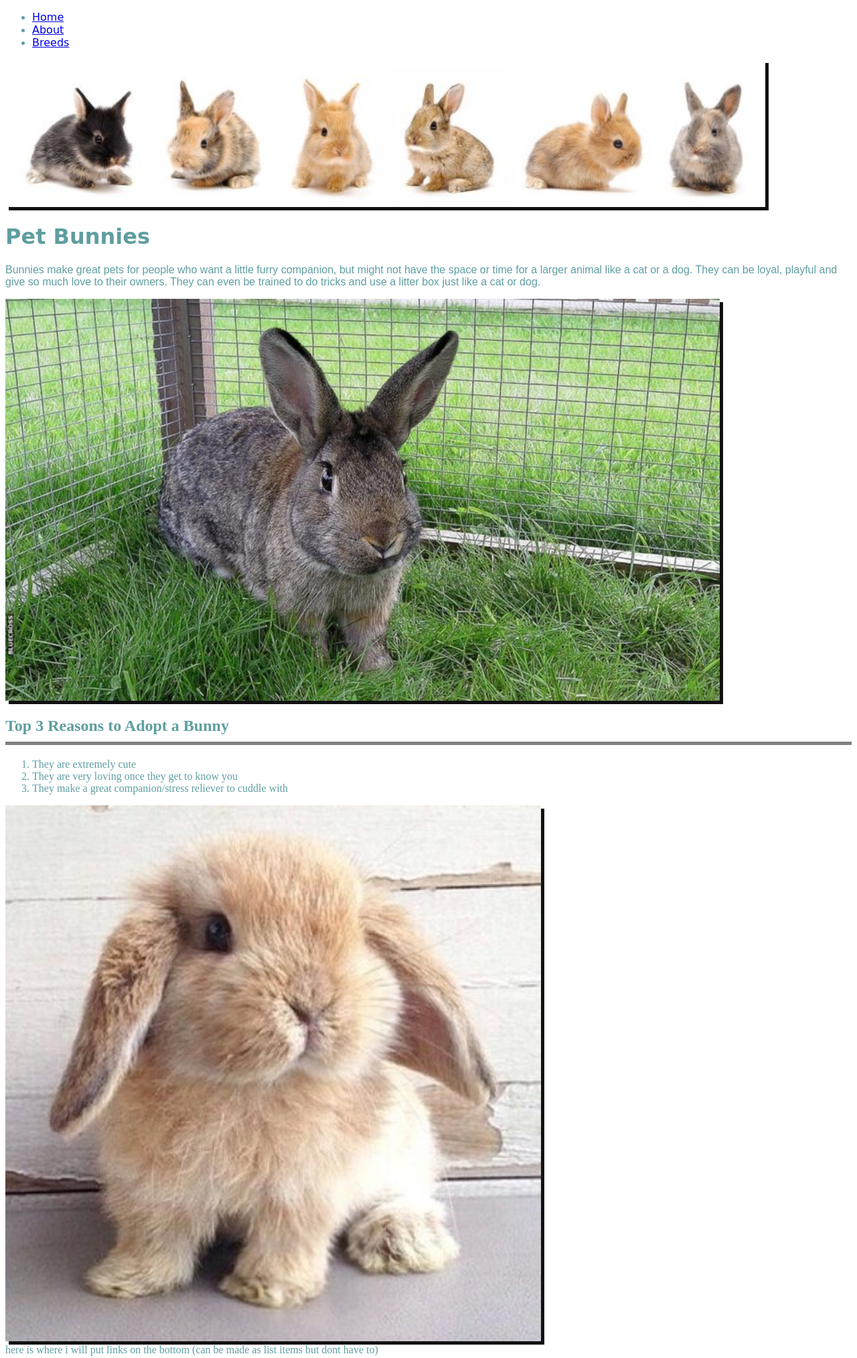
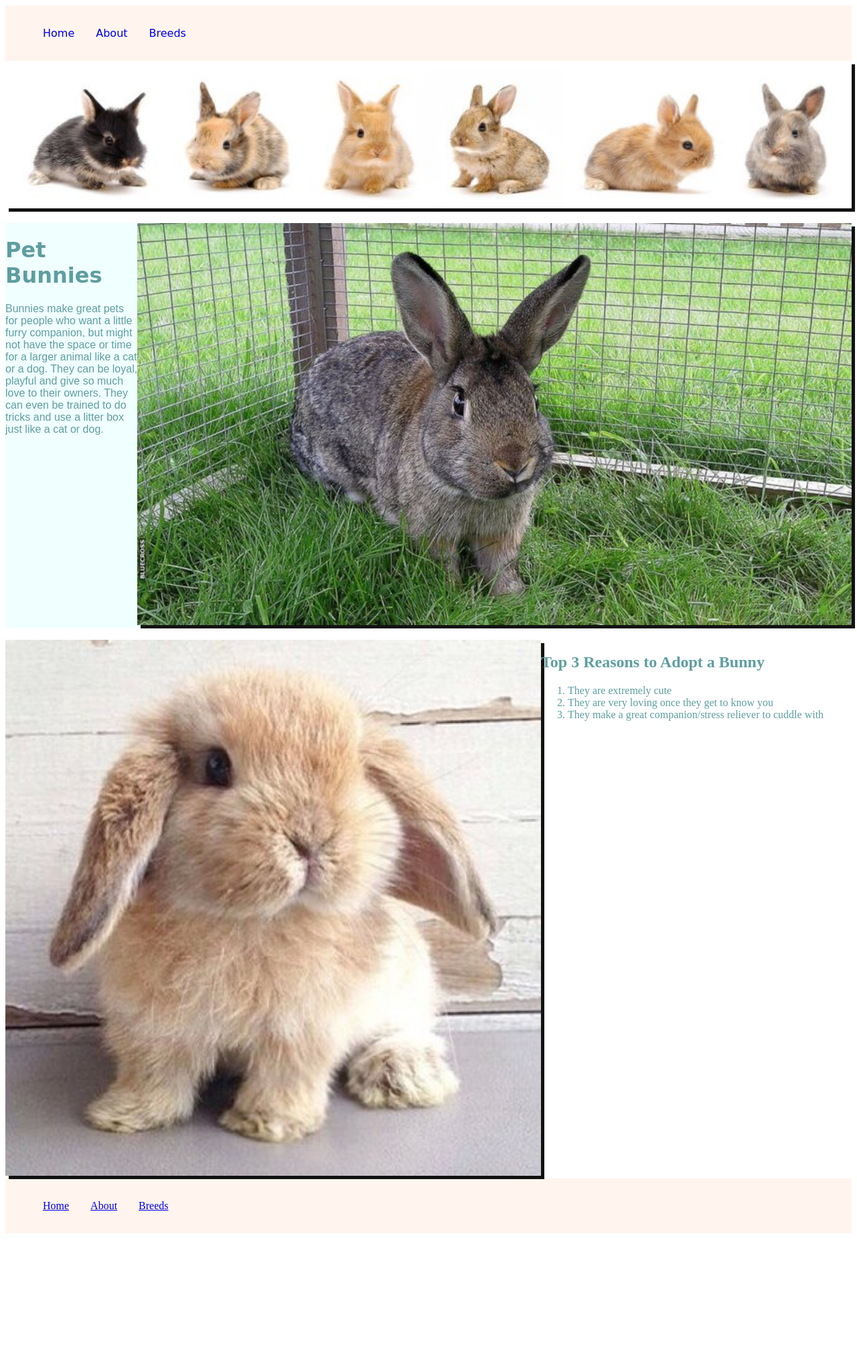
Before and after one commit to jkrueggs/assignment3, a plain HTML site: page index.html in a window 1280 px wide. Shown: the whole page at 67% size. After the commit the page ends 1849 px from the top, so only its background shows below. Drawn offline with Linux system fonts and the light colour scheme.

Commit message:
added flexbox

```diff
--- a/css/styles.css
+++ b/css/styles.css
@@ -1,5 +1,53 @@
 html {
     color: cadetblue
+}
+
+header {
+    display: flex;
+/*    flex-direction: column;*/
+    text-decoration: none;
+    justify-content: flex-end;
+    align-items: center;
+    background-color: seashell;
+}
+
+header nav {
+    flex: 1;
+}
+
+header nav ul {
+    display: flex;
+    justify-content: space-around;
+}
+
+header nav li {
+    list-style-type: none;
+    padding: 1em;
+}
+
+nav {
+    display: flex;
+    list-style-type: none;
+    justify-content: space-between;
+}
+
+footer {
+    display: flex;
+    align-items: center;
+    background-color: seashell;
+}
+footer nav {
+    flex: 1;
+}
+
+footer nav ul {
+    display: flex;
+    justify-content: space-around;
+}
+
+footer nav li {
+    list-style-type: none;
+    padding: 1em;
 }
 
 h1 {
@@ -16,5 +64,30 @@ img {
     box-shadow: 5px 5px #111111
 }
 
+main1 {
+    display:flex;
+    flex: 1;
+    background-color: azure;
+}
 
-.navigationlinks {font-family: cursive}
+main2 {
+    display: flex;
+    flex: 1;
+}
+.mainimage {
+    flex: 3;
+}
+
+.maintext {
+    flex: 2;
+}
+
+.navigationlinks
+{font-family: cursive;
+    list-style-type: none;
+    text-decoration: none;
+}
+
+a:hover {
+    color: deeppink
+}
--- a/index.html
+++ b/index.html
@@ -13,37 +13,59 @@
 <body>
 
     <header>
+        <nav>
         <ul>
             <li><a class="navigationlinks" href="index.html">Home</a></li>
             <li><a class="navigationlinks" href="about.html">About</a></li>
             <li><a class="navigationlinks" href="breeds.html">Breeds</a></li>
         </ul>
+        </nav>
+
     </header>
 
-    <img alt="baby bunnies lined up" src="images/baby_bunnies_line_up.jpg" height=220>
+   <div> <img alt="baby bunnies lined up" src="images/baby_bunnies_line_up.jpg" height=220; width="100%"; text-align="center">
+        </div> <br>
+<main1>
+   <br><div class="maintext">
 
-    <h1>Pet Bunnies</h1>
+        <h1>Pet Bunnies</h1>
 
     <p>Bunnies make great pets for people who want a little furry companion, but might not have the space or time for a larger animal like a cat or a dog. They can be loyal, playful and give so much love to their owners. They can even be trained to do tricks and use a litter box just like a cat or dog. </p>
+       </div>
+<br>
+    <div class="mainimage">
+        <img alt="bunny outside in fence" src="images/bunny-outside-in-grass.jpg" height=600>
+        </div>
+    </main1>
 
-    <img alt="bunny outside in fence" src="images/bunny-outside-in-grass.jpg" height=600>
+<br>
+   <main2>
 
+           <div class="mainimage"><img alt="orange and white rabbit with gray and white background" src="images/orange-rabbit-graywhite-background.jpg" height="800">
+        </div>
 
-    <h2 style="border-bottom: 5px solid gray; padding-bottom: 10px">Top 3 Reasons to Adopt a Bunny</h2>
+       <div class="maintext"> <h2 padding-bottom: 10px">Top 3 Reasons to Adopt a Bunny</h2>
 
     <ol>
         <li>They are extremely cute</li>
         <li>They are very loving once they get to know you</li>
         <li>They make a great companion/stress reliever to cuddle with</li>
     </ol>
-
-    <img alt="orange and white rabbit with gray and white background" src="images/orange-rabbit-graywhite-background.jpg" height="800">
+        </div>
 
 
 
+</main2>
+
+<footer>
     <nav>
-        here is where i will put links on the bottom (can be made as list items but dont have to)
+        <ul>
+       <li><a href="index.html">Home</a></li>
+            <li> <a href="about.html">About</a></li>
+            <li> <a href="breeds.html">Breeds</a></li>
+        </ul>
     </nav>
+    </footer>
 
 </body>
 
```
